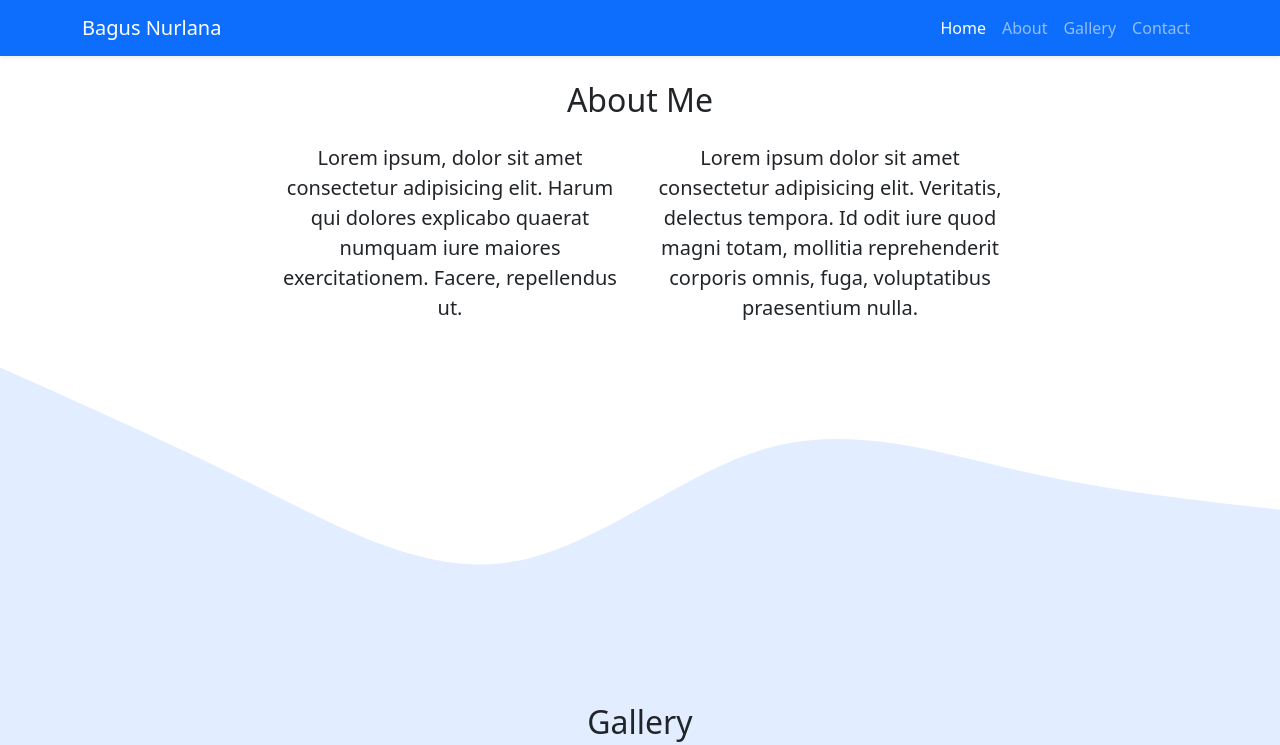
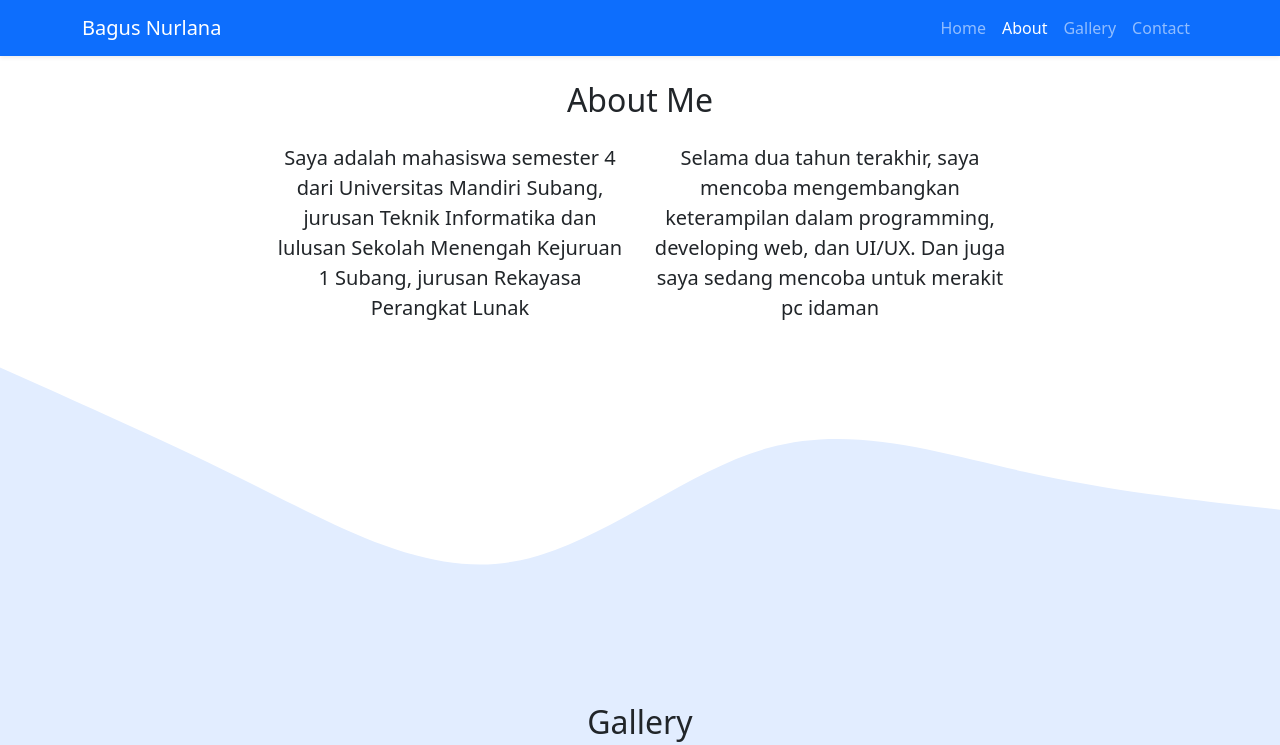
Before and after one commit to Baguslana/baguslana.github.io, a plain HTML site: page index.html in a window 1280 px wide. Both pictures are taken after a click on the link "About". Shown: the part 717-1462 px from the top of the page. Drawn offline with nearby package versions, Linux system fonts and the light colour scheme.

Commit message:
menambahkan navbar active saat ditekan doang

```diff
--- a/index.html
+++ b/index.html
@@ -11,6 +11,8 @@
     <!-- My Css -->
     <link rel="stylesheet" href="style.css" />
     <title>Portofolio | Bagus Nurlana</title>
+
+    <script src="script.js"></script>
   </head>
   <body id="home">
     <!-- Navbar -->
@@ -56,10 +58,10 @@
         </div>
         <div class="row justify-content-center fs-5 text-center">
           <div class="col-md-4">
-            <p>Lorem ipsum, dolor sit amet consectetur adipisicing elit. Harum qui dolores explicabo quaerat numquam iure maiores exercitationem. Facere, repellendus ut.</p>
+            <p>Saya adalah mahasiswa semester 4 dari Universitas Mandiri Subang, jurusan Teknik Informatika dan lulusan Sekolah Menengah Kejuruan 1 Subang, jurusan Rekayasa Perangkat Lunak</p>
           </div>
           <div class="col-md-4">
-            <p>Lorem ipsum dolor sit amet consectetur adipisicing elit. Veritatis, delectus tempora. Id odit iure quod magni totam, mollitia reprehenderit corporis omnis, fuga, voluptatibus praesentium nulla.</p>
+            <p>Selama dua tahun terakhir, saya mencoba mengembangkan keterampilan dalam programming, developing web, dan UI/UX. Dan juga saya sedang mencoba untuk merakit pc idaman</p>
           </div>
         </div>
       </div>
--- /dev/null
+++ b/script.js
@@ -0,0 +1,29 @@
+document.addEventListener('DOMContentLoaded', function () {
+  const navLinks = document.querySelectorAll('.nav-link');
+
+  // Function to remove 'active' class from all nav links
+  function removeActiveClasses() {
+    navLinks.forEach((link) => link.classList.remove('active'));
+  }
+
+  // Function to add 'active' class to the current nav link
+  function setActiveLink() {
+    const currentHash = window.location.hash;
+    removeActiveClasses();
+    if (currentHash) {
+      const activeLink = document.querySelector(`.nav-link[href="${currentHash}"]`);
+      if (activeLink) {
+        activeLink.classList.add('active');
+      }
+    } else {
+      // Default to 'home' if no hash is present
+      document.querySelector('.nav-link[href="#home"]').classList.add('active');
+    }
+  }
+
+  // Set the active link on initial load
+  setActiveLink();
+
+  // Update active link on hash change
+  window.addEventListener('hashchange', setActiveLink);
+});
```
Also changed, not shown: style.css (+19 -0 lines).
